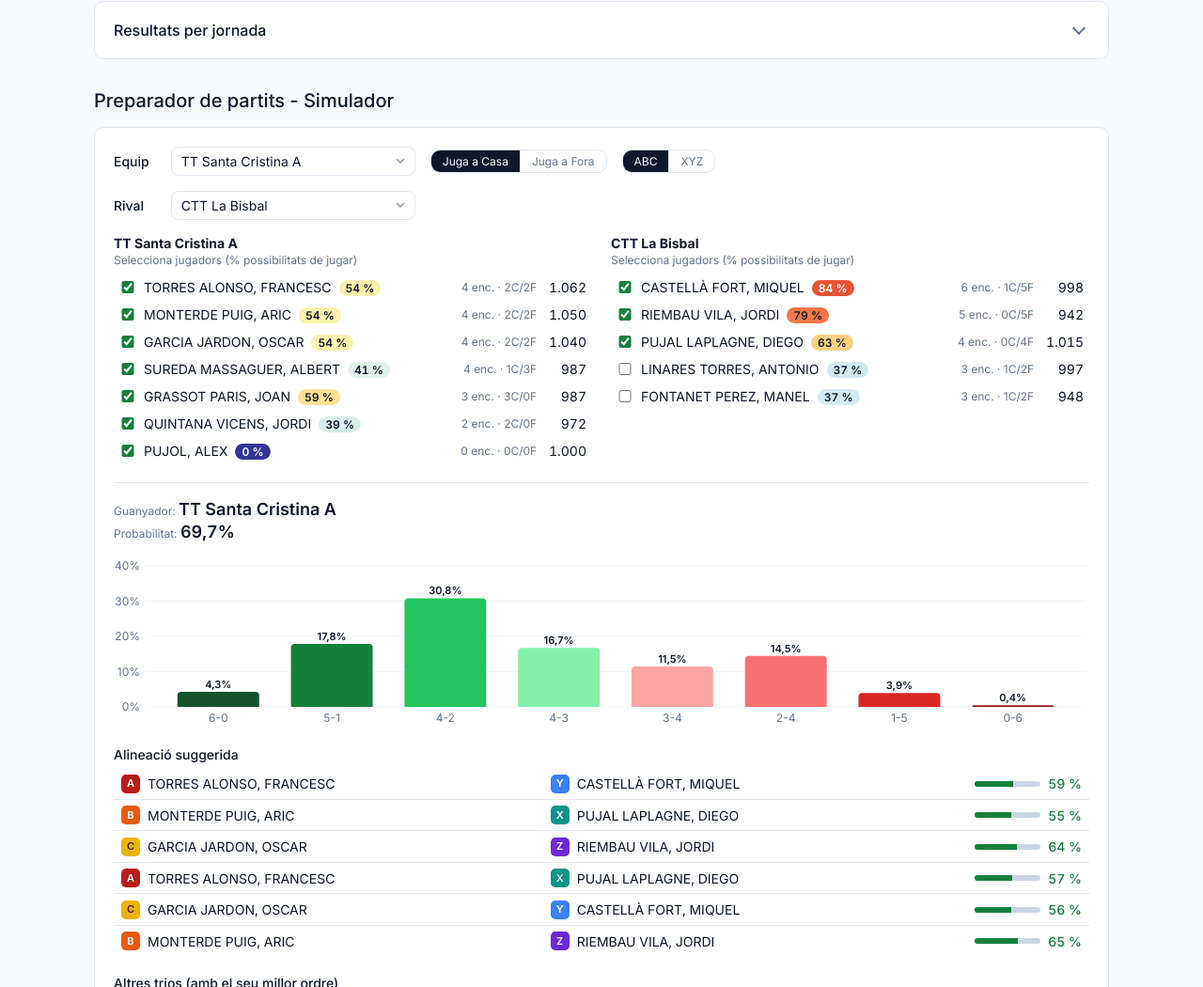
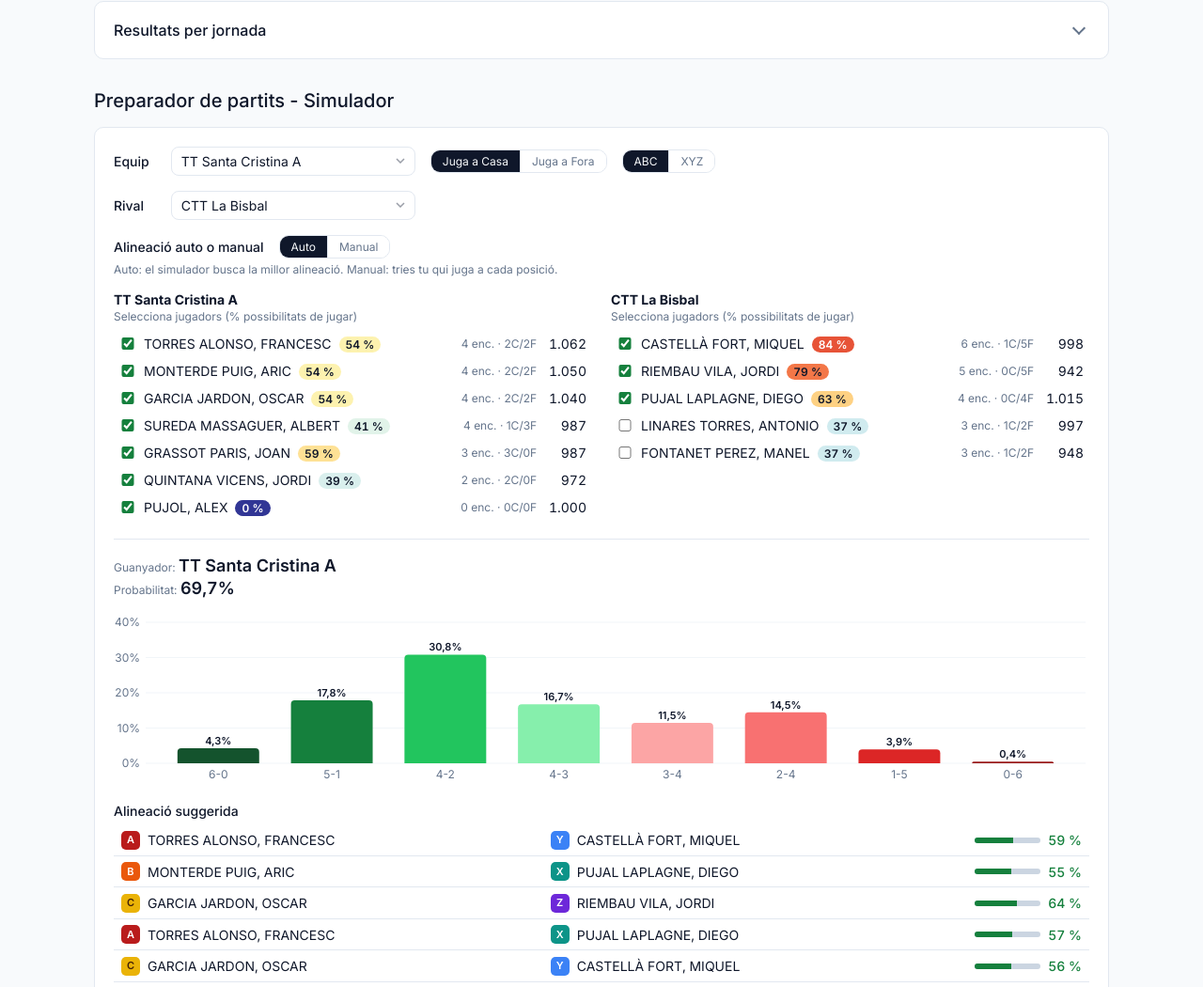
Before and after one commit to covistic/analitzador-lligues, a plain HTML site: page index.html in a window 1280 px wide. Shown: the part 1339-2389 px from the top of the page at 94% size. Drawn offline with Linux system fonts and the light colour scheme.

Commit message:
v1.3 · Alineació manual al simulador
- Nou selector "Alineació auto o manual" al simulador, amb text d'ajuda
- Auto (per defecte): el simulador busca la millor alineació, com fins ara
- Manual: tries qui juga a cada posició (A, B, C i X, Y, Z) per als dos equips
  - Els selectors parteixen de l'alineació suggerida i el trio rival més probable
  - Probabilitat, gràfic de resultats i partits es calculen per a aquest enfrontament
  - Avís si un jugador es repeteix en dues posicions
- La targeta "Proper partit" continua mostrant sempre la previsió automàtica

```diff
--- a/index.html
+++ b/index.html
@@ -261,6 +261,11 @@ body { background: var(--color-bg); color: var(--color-fg); font-family: var(--f
 .rtg-prep-ctrl { display: flex; flex-wrap: wrap; align-items: center; gap: var(--cds-gap-sm) var(--cds-gap-md); }
 .rtg-prep-ctrl label { font-size: var(--cds-font-size-body); font-weight: var(--cds-font-weight-medium); min-width: 3.2em; }
 .rtg-prep-brk { flex-basis: 100%; height: 0; }
+.rtg-prep-labm { font-size: var(--cds-font-size-body); font-weight: var(--cds-font-weight-medium); }
+.rtg-prep-ajuda { flex-basis: 100%; margin: -4px 0 0; font-size: var(--cds-font-size-caption); color: var(--color-fg-muted); }
+.rtg-prep-manf { display: flex; align-items: center; gap: 8px; margin: 6px 0; }
+.rtg-prep-manf .dash-select { flex: 1 1 auto; min-width: 0; }
+.rtg-prep-man { margin-bottom: var(--cds-gap-md); }
 .rtg-prep-segs { display: flex; flex-wrap: wrap; gap: var(--cds-gap-sm) var(--cds-gap-md); }
 .rtg-prep-ctrl.rtg-stack { row-gap: 12px; padding-bottom: 12px; border-bottom: 1px solid var(--color-border-line); }
 .rtg-prep-ctrl.rtg-stack #prep-equip, .rtg-prep-ctrl.rtg-stack #prep-rival { flex: 1 1 0; min-width: 0; }
@@ -1317,8 +1322,16 @@ dash.draw('preparar', (el) => {
   selE.append(...totsEq.map((n) => new Option(n, n))); selE.value = equip;
   selE.onchange = () => window.rtgCanviEquip(selE.value);
   const brk = document.createElement('div'); brk.className = 'rtg-prep-brk';
+  const seg3 = document.createElement('div'); seg3.className = 'rtg-seg'; seg3.setAttribute('role', 'group'); seg3.setAttribute('aria-label', 'Mode d\'alineació');
+  for (const [v, t] of [['auto', 'Auto'], ['manual', 'Manual']]) {
+    const b = document.createElement('button'); b.type = 'button'; b.className = 'rtg-seg-btn'; b.textContent = t; b.setAttribute('aria-pressed', String((st.mode || 'auto') === v));
+    b.onclick = () => { st.defecte = false; st.mode = v; redraw(); }; seg3.append(b);
+  }
   const segs = document.createElement('div'); segs.className = 'rtg-prep-segs'; segs.append(seg2, seg);
-  ctrl.append(labE, selE, segs, brk, lab, sel); el.append(ctrl);
+  const brk2 = document.createElement('div'); brk2.className = 'rtg-prep-brk';
+  const labM = document.createElement('span'); labM.className = 'rtg-prep-labm'; labM.textContent = 'Alineació auto o manual';
+  const ajuda = document.createElement('p'); ajuda.className = 'rtg-prep-ajuda'; ajuda.textContent = 'Auto: el simulador busca la millor alineació. Manual: tries tu qui juga a cada posició.';
+  ctrl.append(labE, selE, segs, brk, lab, sel, brk2, labM, seg3, ajuda); el.append(ctrl);
   requestAnimationFrame(window.rtgCapWrap);
 
   const cols = document.createElement('div'); cols.className = 'rtg-prep-cols'; el.append(cols);
@@ -1343,11 +1356,15 @@ dash.draw('preparar', (el) => {
   cols.append(llista(equip, nostres, st.nostres, true), llista(st.rival, seus, st.seus, true));
 
   const res = document.createElement('div'); res.className = 'rtg-prep-res'; el.append(res);
+  const manual = st.mode === 'manual';
+  if (manual) cols.style.display = 'none';
   const A = nostres.filter((r) => st.nostres.has(r.nom)), B = seus.filter((r) => st.seus.has(r.nom));
-  if (A.length < 3 || B.length < 3) { const p = document.createElement('p'); p.className = 'rtg-note'; p.textContent = 'Marca almenys 3 jugadors de cada equip.'; res.append(p); return; }
+  const autoOk = A.length >= 3 && B.length >= 3;
+  if (!autoOk && !manual) { const p = document.createElement('p'); p.className = 'rtg-note'; p.textContent = 'Marca almenys 3 jugadors de cada equip.'; res.append(p); return; }
+  if (manual && (nostres.length < 3 || seus.length < 3)) { const p = document.createElement('p'); p.className = 'rtg-note'; p.textContent = 'Cal que cada equip tingui almenys 3 jugadors.'; res.append(p); return; }
   const trios = (q) => { const o = []; for (let a = 0; a < q.length; a++) for (let b = a + 1; b < q.length; b++) for (let c = b + 1; c < q.length; c++) o.push([q[a], q[b], q[c]]); return o; };
   const perms = (t) => [[0, 1, 2], [0, 2, 1], [1, 0, 2], [1, 2, 0], [2, 0, 1], [2, 1, 0]].map((p) => p.map((i) => t[i]));
-  const rivals = trios(B).map((t) => t.slice().sort((x, y) => x.pos - y.pos || y.aj - x.aj));
+  let rivals = autoOk ? trios(B).map((t) => t.slice().sort((x, y) => x.pos - y.pos || y.aj - x.aj)) : [];
   const ordre = [[0, 1], [1, 0], [2, 2], [0, 0], [2, 1], [1, 2]];
   const pw = (x, y) => 1 / (1 + Math.pow(10, (y.aj - x.aj) / 400));
   const prob = (o, r) => {
@@ -1357,17 +1374,42 @@ dash.draw('preparar', (el) => {
     const dob = ps.reduce((t, q) => t + q, 0) / 6;
     return {p: d[4] + d[5] + d[6] + d[3] * dob, ps, d, dob};
   };
-  const pesos = rivals.map((r) => Math.max(1e-6, r.reduce((t, x) => t * x.pjuga, 1)));
-  const iMax = pesos.indexOf(Math.max(...pesos));
-  const opcions = [];
-  for (const t of trios(A)) for (const o of perms(t)) {
+  let pesos = rivals.map((r) => Math.max(1e-6, r.reduce((t, x) => t * x.pjuga, 1)));
+  let iMax = pesos.indexOf(Math.max(...pesos));
+  let opcions = [];
+  if (autoOk) for (const t of trios(A)) for (const o of perms(t)) {
     let sp = 0, sw = 0;
     rivals.forEach((r, k) => { sp += pesos[k] * prob(o, r).p; sw += pesos[k]; });
     opcions.push({o, p: sp / sw});
   }
   opcions.sort((a, b) => b.p - a.p);
-  const best = opcions[0];
-  if (st.defecte !== false) {
+  let best = opcions[0];
+  const Lm = st.costat === 'ABC' ? ['A', 'B', 'C'] : ['X', 'Y', 'Z'], Rm = st.costat === 'ABC' ? ['X', 'Y', 'Z'] : ['A', 'B', 'C'];
+  if (manual) {
+    const key = equip + '|' + st.rival;
+    if (!st.man || st.man.key !== key) st.man = {key, o: (autoOk ? best.o : nostres.slice(0, 3)).map((r) => r.nom), r: (autoOk ? rivals[iMax] : seus.slice(0, 3)).map((r) => r.nom)};
+    const panel = document.createElement('div'); panel.className = 'rtg-prep-cols rtg-prep-man'; el.insertBefore(panel, res);
+    const caixa = (titol, rows, noms, lletres) => {
+      const box = document.createElement('div');
+      const h = document.createElement('h4'); h.textContent = titol; box.append(h);
+      const hs = document.createElement('p'); hs.className = 'rtg-prep-llsub'; hs.textContent = 'Tria qui juga a cada posició'; box.append(hs);
+      lletres.forEach((lt, i) => {
+        const fila = document.createElement('div'); fila.className = 'rtg-prep-manf';
+        const b = document.createElement('span'); b.className = 'rtg-badge'; b.textContent = lt; b.dataset.l = lt;
+        const se = document.createElement('select'); se.className = 'dash-select'; se.setAttribute('aria-label', 'Jugador ' + lt);
+        se.append(...rows.map((r) => new Option(r.nom + ' · ' + window.rtgMil(r.aj), r.nom))); se.value = noms[i];
+        se.onchange = () => { noms[i] = se.value; redraw(); };
+        fila.append(b, se); box.append(fila);
+      });
+      return box;
+    };
+    panel.append(caixa(equip, nostres, st.man.o, Lm), caixa(st.rival, seus, st.man.r, Rm));
+    const dup = (a) => new Set(a).size < a.length;
+    if (dup(st.man.o) || dup(st.man.r)) { const p = document.createElement('p'); p.className = 'rtg-note'; p.textContent = 'Un mateix jugador no pot jugar en dues posicions.'; res.append(p); return; }
+    const oM = st.man.o.map((n) => nostres.find((r) => r.nom === n)), rM = st.man.r.map((n) => seus.find((r) => r.nom === n));
+    best = {o: oM, p: prob(oM, rM).p}; rivals = [rM]; pesos = [1]; iMax = 0; opcions = [best];
+  }
+  if (st.defecte !== false && !manual) {
     const prev = window.rtgProper;
     const nou = {lliga: window.rtgLliga, equip, rival: st.rival, p: best.p};
     if (!prev || prev.lliga !== nou.lliga || prev.equip !== nou.equip || prev.rival !== nou.rival || Math.abs(prev.p - nou.p) > 1e-9) { window.rtgProper = nou; setTimeout(() => dash.draw('proper'), 0); }
@@ -1420,7 +1462,7 @@ dash.draw('preparar', (el) => {
     .text((v) => v < 0.001 ? '<0,1%' : (100 * v).toFixed(1).replace('.', ',') + '%');
   const rv = rivals[iMax];
   const sub = document.createElement('h4'); sub.className = 'rtg-prep-sub';
-  sub.textContent = 'Alineació suggerida';
+  sub.textContent = manual ? 'Alineació triada' : 'Alineació suggerida';
   res.append(sub);
   const wrap = document.createElement('div'); wrap.className = 'rtg-scroll'; res.append(wrap);
   const t = document.createElement('table'); t.className = 'rtg-prep-graella'; wrap.append(t);
@@ -1437,6 +1479,7 @@ dash.draw('preparar', (el) => {
     const s = document.createElement('span'); s.className = ps[k] >= 0.5 ? 'rtg-win' : 'rtg-loss'; s.textContent = pct(ps[k]);
     bar.append(i, s); tdp.append(bar);
   });
+  if (manual) { res.querySelectorAll('td.lletra, td.lletra-r').forEach((td) => { const b = document.createElement('span'); b.className = 'rtg-badge'; b.textContent = td.textContent; b.dataset.l = td.textContent; td.replaceChildren(b); }); const nm = document.createElement('p'); nm.className = 'rtg-note'; nm.textContent = 'Mode manual: la probabilitat es calcula només per a aquest enfrontament concret. Cada partit es calcula amb l\'ELO; amb 3-3 decideix el doble.'; res.append(nm); return; }
   const sub2 = document.createElement('h4'); sub2.className = 'rtg-prep-sub'; sub2.textContent = 'Altres trios (amb el seu millor ordre)'; res.append(sub2);
   const t2 = document.createElement('table'); const tb2 = t2.createTBody();
   for (const op of alts.slice(0, 3)) {
```
